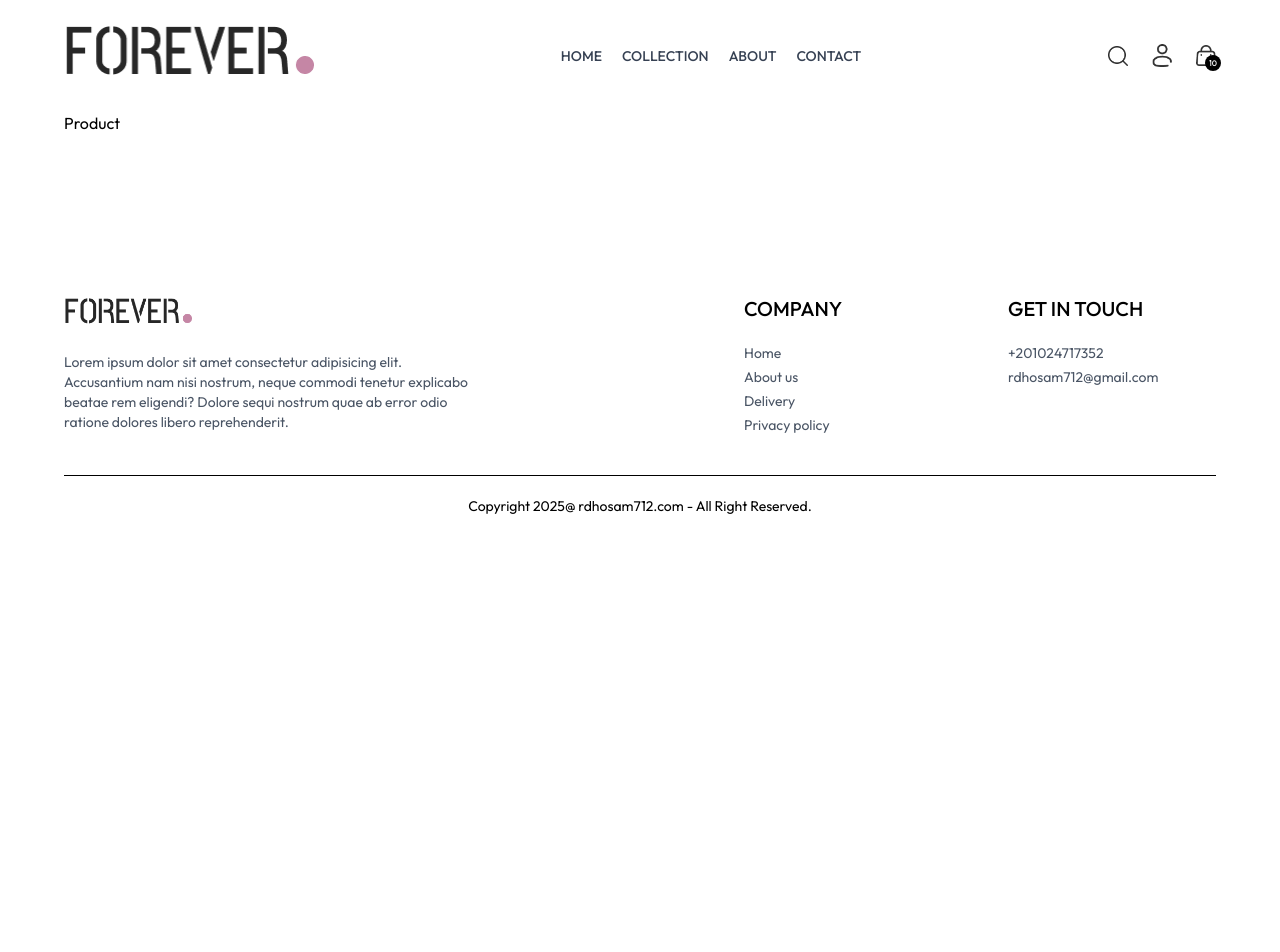
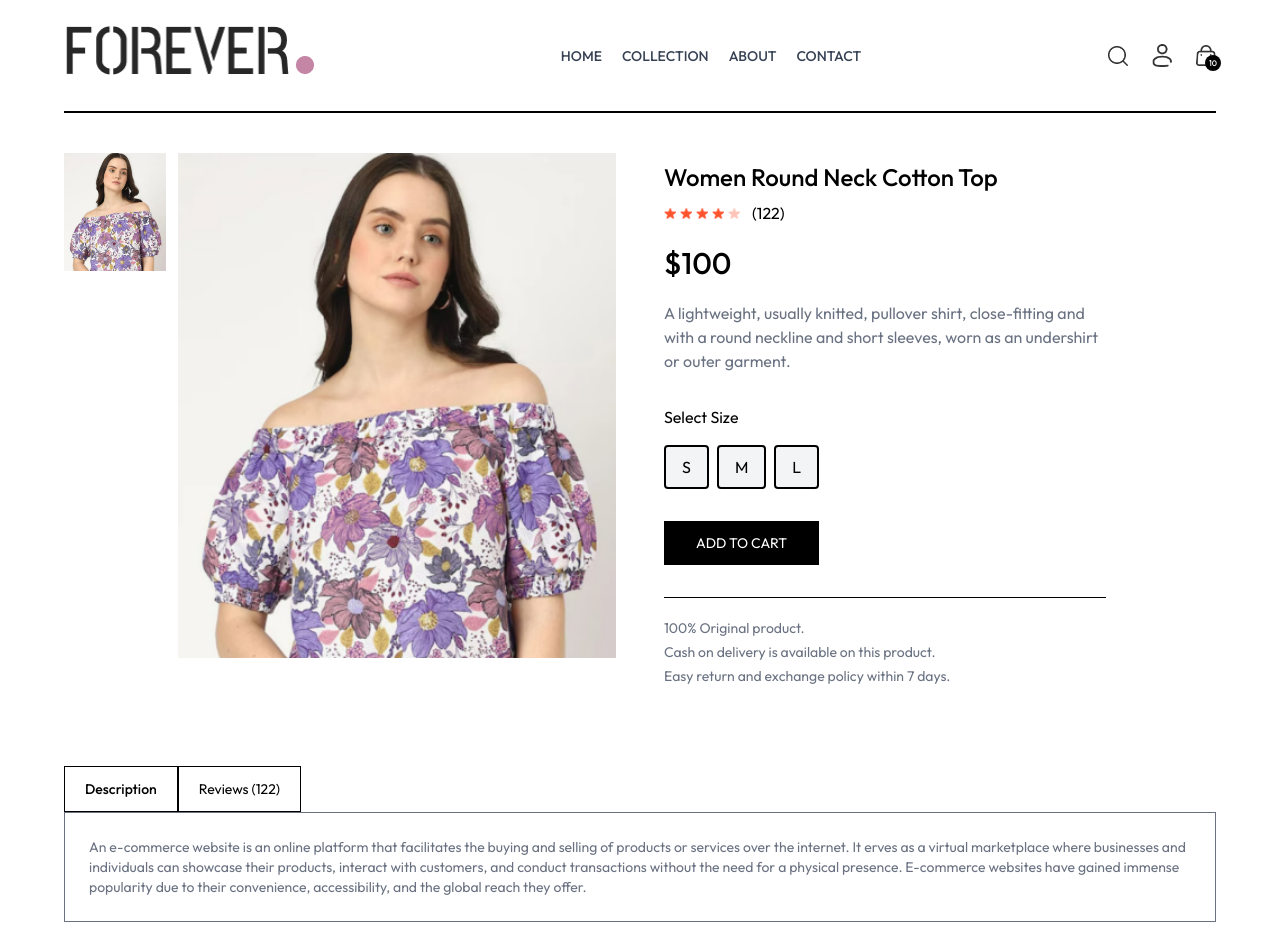
Before and after one commit to Hosamdiv/Educational-platform, a React (Vite) app: page /product/aaaaa in a window 1280 px wide. Shown: the top 952 px of the page. Before the commit the page ends 800 px from the top, so only its background shows below. Built offline with nearby package versions, Linux system fonts and the light colour scheme.

Commit message:
update product single

```diff
--- a/src/index.css
+++ b/src/index.css
@@ -12,7 +12,9 @@
 a.active hr {
   display: block;
 }
-
+::-webkit-scrollbar{
+  display: none;
+}
 @media (max-width: 640px) {
   a.active {
     background-color: black;
--- a/src/pages/Collection.tsx
+++ b/src/pages/Collection.tsx
@@ -6,7 +6,7 @@ import ProductItem from "../components/ProductItem";
 import type { IProducts } from "../interface/products";
 
 const Collection = () => {
-    const { products } = useContext(ShopContext);
+    const { products, search, showSearch } = useContext(ShopContext);
     const [showFilter, setShowFilter] = useState(true);
     const [filteredProducts, setFilteredProducts] = useState<IProducts[]>([]);
     const [category, setCategory] = useState<string[]>([]);
@@ -31,6 +31,9 @@ const Collection = () => {
 
     const filterAndSort = useCallback(() => {
         let productsCopy = [...products];
+        if (showSearch && search) {
+            productsCopy = productsCopy.filter(item => item.name.toLowerCase().includes(search.toLowerCase()))
+        }
 
         if (category.length > 0) {
             productsCopy = productsCopy.filter(item =>
@@ -56,7 +59,7 @@ const Collection = () => {
         }
 
         setFilteredProducts(productsCopy);
-    }, [products, category, subCategory, sortType]);
+    }, [products, category, subCategory, sortType, search, showSearch]);
 
     useEffect(() => {
         filterAndSort();
--- a/src/pages/Product.tsx
+++ b/src/pages/Product.tsx
@@ -1,8 +1,112 @@
+import { useContext, useEffect, useState } from "react";
+import { useParams } from "react-router"
+import { ShopContext } from "../context/ShopContext";
+import { assets } from "../assets/assets";
+interface IProduct {
+  _id: string;
+  name: string;
+  description: string;
+  price: number;
+  image: string[];
+  sizes: string[];
+}
+const ProductPage = () => {
+  const { productId } = useParams<{ productId: string }>();
+  const { products, currency } = useContext(ShopContext);
+  const [productData, setProductData] = useState<IProduct | null>(null);
+  const [image, setImage] = useState("");
+  const [size, setSize] = useState("")
 
-const ProductPage = () => {
-  return (
-    <div>Product</div>
-  )
+
+  useEffect(() => {
+    if (products && productId) {
+      const foundProduct = products.find((item) => item._id === productId);
+
+      if (foundProduct) {
+        setProductData(foundProduct);
+        setImage(foundProduct.image[0])
+      }
+    }
+  }, [productId, products]);
+
+  return productData ? (
+    <div className="border-t-2 pt-10 transition-opacity ease-in duration-500 opacity-100
+    ">
+      {/* Product Date */}
+      <div className="flex gap-12 sm:gap-12 flex-col sm:flex-row">
+        {/* Product Images */}
+        <div className="flex-1 flex flex-col-reverse gap-3 sm:flex-row">
+          <div className="flex sm:flex-col overflow-x-auto sm:overflow-y-scroll justify-between sm:justify-normal sm:w-[18.7%] w-full">
+            {productData.image.map((item, idx) => (
+              <img onClick={() => setImage(item)} className="w-[24%] sm:w-full sm:mb-3 flex-shrink-0 cursor-pointer" src={item} key={idx} alt="" />
+            ))}
+          </div>
+          <div className="w-full sm:w-[80%]">
+            <img src={image} className="w-full h-auto " alt="" />
+          </div>
+        </div>
+        {/* ----- Product Info ------ */}
+        <div className="flex-1">
+          <h1 className="font-medium text-2xl mt-2">{productData.name}</h1>
+          <div className="flex items-center gap-1 mt-2">
+            <img src={assets.star_icon} alt="" className="w-3" />
+            <img src={assets.star_icon} alt="" className="w-3" />
+            <img src={assets.star_icon} alt="" className="w-3" />
+            <img src={assets.star_icon} alt="" className="w-3" />
+            <img src={assets.star_dull_icon} alt="" className="w-3" />
+            <p className="pl-2">(122)</p>
+          </div>
+          <p className="mt-5 text-3xl font-medium">{currency}{productData.price}</p>
+          <p className="mt-5 text-gray-500 md:w-4/5">{productData.description}</p>
+          <div className="flex flex-col gap-4 my-8">
+            <p>Select Size</p>
+            <div className="flex gap-2">
+              {productData.sizes.map((item, idx) => (
+                <button onClick={() => setSize(item)}
+                  className={`rounded border-2 py-2 px-4 bg-gray-100 ${item === size ? "border-red-600 bg-red-200" : ""}`}
+                  key={idx}>{item}
+                </button>
+              ))}
+            </div>
+          </div>
+          <button className="bg-black text-white px-8 py-3 text-sm active:bg-gray-700">
+            ADD TO CART
+          </button>
+          <hr className="mt-8 sm:w-4/5" />
+          <div className="text-sm text-gray-500 mt-5 flex flex-col gap-1">
+            <p>100% Original product.</p>
+            <p>Cash on delivery is available on this product.</p>
+            <p>Easy return and exchange policy within 7 days.</p>
+          </div>
+        </div>
+      </div>
+      {/* ------- Description & Review Section -------- */}
+      <div className="mt-20 ">
+        <div className="flex">
+          <p className="border px-5 py-3 text-sm font-medium">
+            Description
+          </p>
+          <p className="border px-5 py-3 text-sm">
+            Reviews (122)
+          </p>
+        </div>
+        <div className="flex flex-col gap-4  border px-6 py-6 text-sm text-gray-500">
+          <p>An e-commerce website is an online platform that
+            facilitates the buying and selling of products or
+            services over the internet. It erves as a virtual
+            marketplace where businesses and individuals can
+            showcase their products, interact with customers,
+            and conduct transactions without the need for a
+            physical presence. E-commerce websites have gained
+            immense popularity due to their convenience,
+            accessibility, and the global reach they offer.</p>
+        </div>
+      </div>
+      {/* ------ display related products ------- */}
+    </div>
+  ) : <div className="opacity-0">
+
+  </div>
 }
 
 export default ProductPage
```
